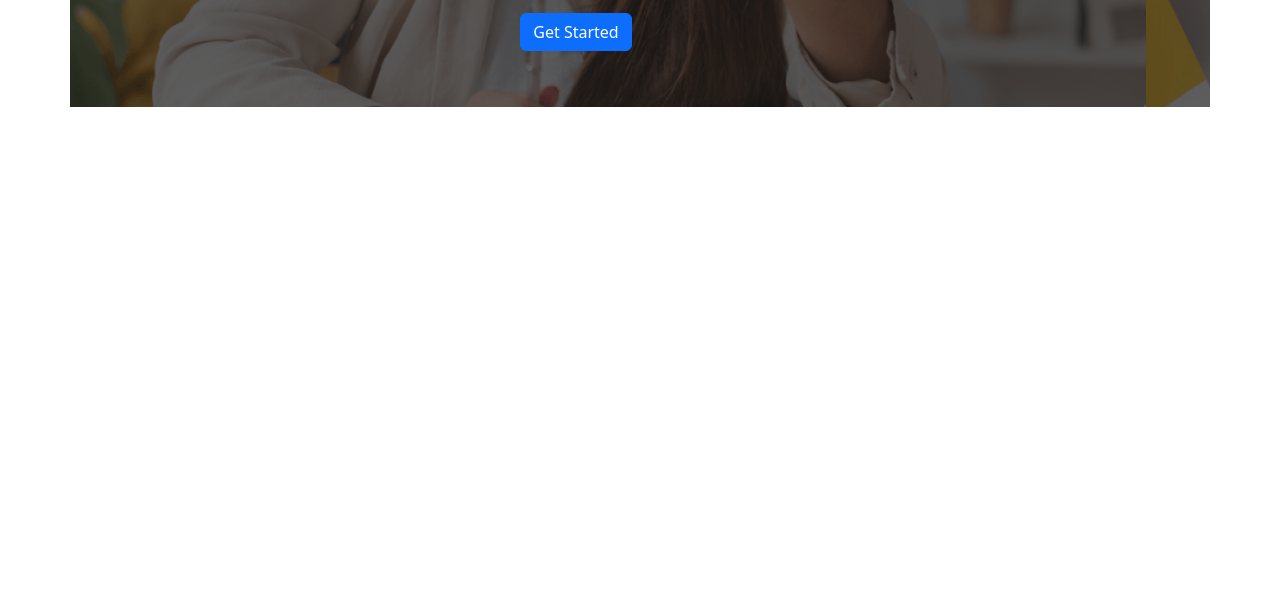
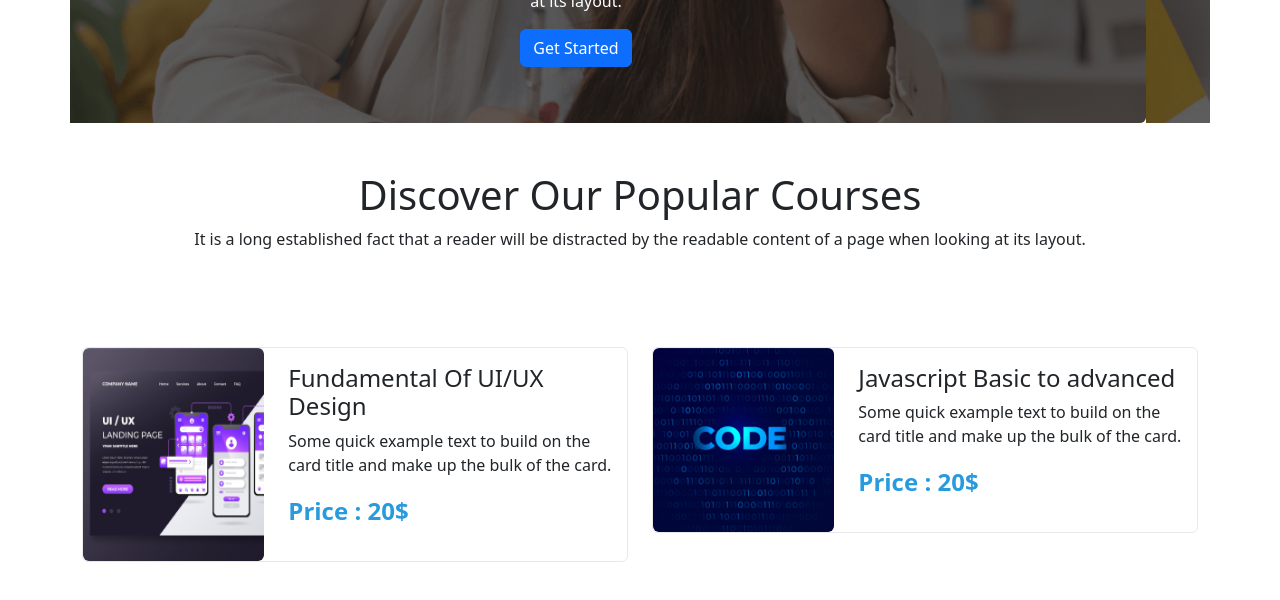
Before and after one commit to mahfuz271/edTech-website, a plain HTML site: page index.html in a window 1280 px wide. Shown: the part 566-1166 px from the top of the page. Before the commit the page ends 800 px from the top, so only its background shows below. Drawn offline with nearby package versions, Linux system fonts and the light colour scheme.

Commit message:
courses section css/elements done

```diff
--- a/assets/style.css
+++ b/assets/style.css
@@ -11,15 +11,28 @@
     width: 100%;
     height: 100%;
 }
+.prices{
+    color: #289BDE;
+}
+.courses {
+    border: 1px solid #E8E8E8;
+}
+
+.courses img {
+    height: 100%;
+    width: 100%;
+}
 
 @media (max-width: 576px) {
-    .carousel-item .carousel-caption {
+    #myCarousel .carousel-caption {
         bottom: 0;
     }
-    .carousel-item .carousel-caption h1 {
+
+    #myCarousel .carousel-caption h1 {
         font-size: 25px;
     }
-    .carousel-item .carousel-caption p {
+
+    #myCarousel .carousel-caption p {
         font-size: 15px;
     }
 }
--- a/index.html
+++ b/index.html
@@ -57,15 +57,14 @@
         </nav>
     </header>
     <main class="container p-0">
-        <div id="myCarousel" class="carousel slide" data-bs-ride="carousel">
+        <div id="myCarousel" class="carousel slide mt-3 mb-5" data-bs-ride="carousel">
             <div class="carousel-inner">
-                <div class="carousel-item active">
+                <div class="carousel-item active rounded overflow-hidden">
                     <img class="bg-placeholder-img w-100" src="images/cover/cover-1.png">
                     <div class="bg-carousel-image"></div>
                     <div class="carousel-caption text-center">
                         <h1>Get Started Digital<br>Learning</h1>
-                        <p>It is a long established fact that a reader will be distracted by the readable content of
-                            a
+                        <p>It is a long established fact that a reader will be distracted by the readable content of a
                             page when looking at its layout. </p>
                         <p><a class="btn btn-primary" href="#">Get Started</a></p>
                     </div>
@@ -75,8 +74,7 @@
                     <div class="bg-carousel-image"></div>
                     <div class="carousel-caption text-center">
                         <h1>Get Started Digital<br>Learning</h1>
-                        <p>It is a long established fact that a reader will be distracted by the readable content of
-                            a
+                        <p>It is a long established fact that a reader will be distracted by the readable content of a
                             page when looking at its layout. </p>
                         <p><a class="btn btn-primary" href="#">Get Started</a></p>
                     </div>
@@ -86,8 +84,7 @@
                     <div class="bg-carousel-image"></div>
                     <div class="carousel-caption text-center">
                         <h1>Get Started Digital<br>Learning</h1>
-                        <p>It is a long established fact that a reader will be distracted by the readable content of
-                            a
+                        <p>It is a long established fact that a reader will be distracted by the readable content of a
                             page when looking at its layout. </p>
                         <p><a class="btn btn-primary" href="#">Get Started</a></p>
                     </div>
@@ -102,11 +99,42 @@
                 <span class="visually-hidden">Next</span>
             </button>
         </div>
+        <section>
+            <h2 class="h1 text-center">Discover Our Popular Courses</h2>
+            <p class="text-center">It is a long established fact that a reader will be distracted by the readable
+                content of a page when looking at its layout.</p>
+            <div class="row row-cols-1 row-cols-lg-2 my-5 mx-0 g-5">
+                <div class="col">
+                    <div class="row rounded courses">
+                        <div class="col-12 col-sm-4 px-0">
+                            <img src="images/course/course-1.png" class="rounded" alt="">
+                        </div>
+                        <div class="col-12 col-sm-8 align-self-center py-3 ps-4">
+                            <h4>Fundamental Of UI/UX Design</h4>
+                            <p>Some quick example text to build on the card title and make up the bulk of the card.</p>
+                            <p class="fw-bolder prices fs-4">Price : 20$</p>
+                        </div>
+                    </div>
+                </div>
+                <div class="col">
+                    <div class="row rounded courses">
+                        <div class="col-12 col-sm-4 px-0">
+                            <img src="images/course/course-2.png" class="rounded" alt="">
+                        </div>
+                        <div class="col-12 col-sm-8 align-self-center py-3 ps-4">
+                            <h4>Javascript Basic to advanced</h4>
+                            <p>Some quick example text to build on the card title and make up the bulk of the card.</p>
+                            <p class="fw-bolder prices fs-4">Price : 20$</p>
+                        </div>
+                    </div>
+                </div>
+            </div>
+        </section>
     </main>
+
     <script src="https://cdn.jsdelivr.net/npm/bootstrap@5.2.0/dist/js/bootstrap.bundle.min.js"
         integrity="sha384-A3rJD856KowSb7dwlZdYEkO39Gagi7vIsF0jrRAoQmDKKtQBHUuLZ9AsSv4jD4Xa"
         crossorigin="anonymous"></script>
-
 </body>
 
 </html>
```
